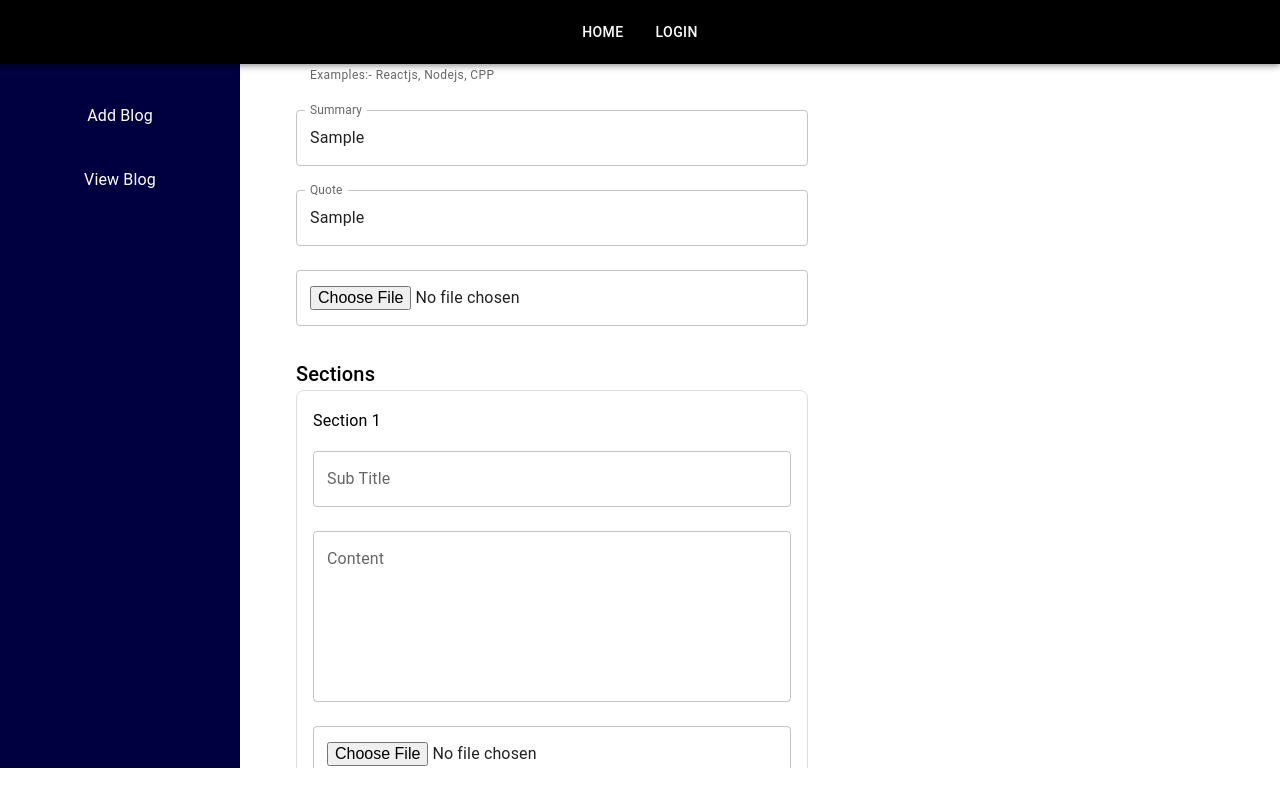
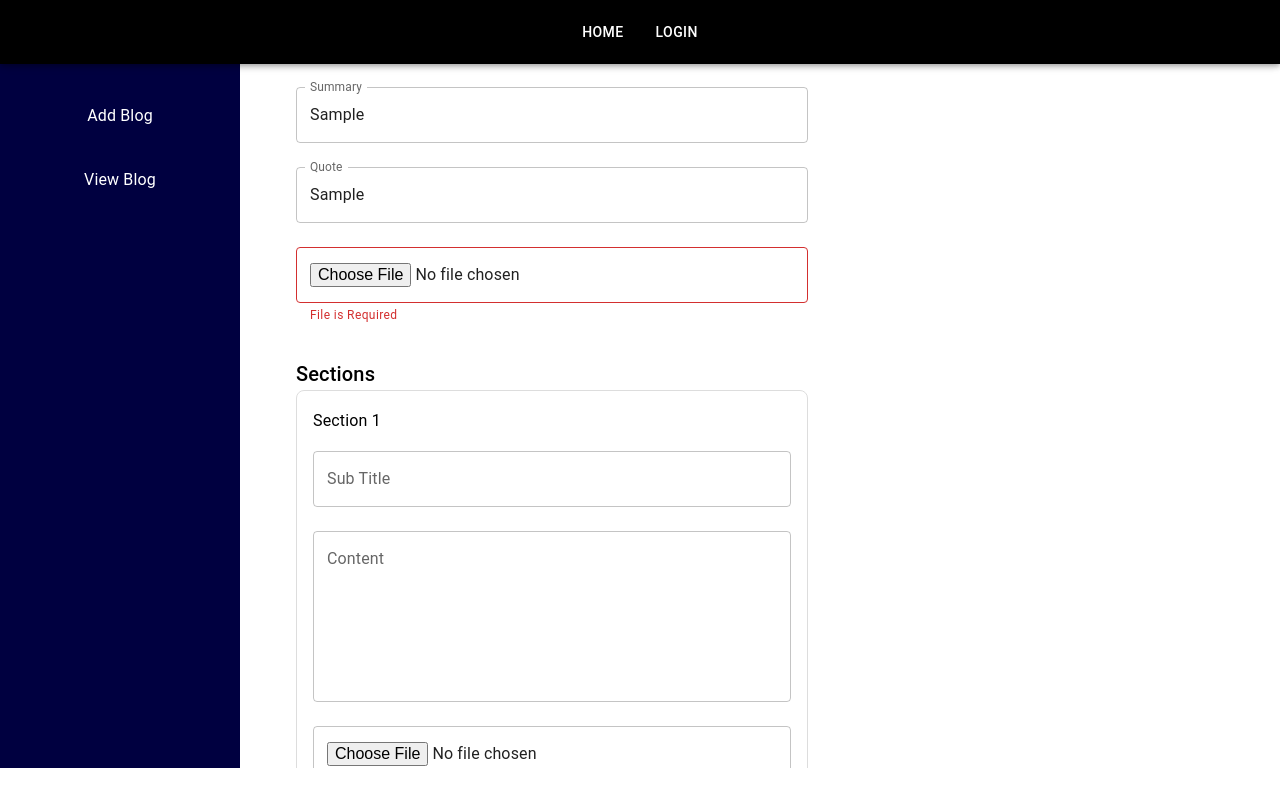
Before and after one commit to Vivek-7684/Blog-Client, a React app: page /Admin/Add-Blog in a window 1280 px wide. Both pictures are taken after typing "Sample", "Sample", "Sample", "Sample", "Sample", "Sample" into the empty fields and a click on the button "ADD SECTION". Built offline with nearby package versions, Linux system fonts and the light colour scheme; the HTML template or start-up script is replaced by a standard one.

Commit message:
Add Blog

```diff
--- a/src/components/AddBlog.jsx
+++ b/src/components/AddBlog.jsx
@@ -175,7 +175,7 @@ export default function Form() {
         if (Array.isArray(err.response.data)) {
           messages = err.response.data.map((errmsg) => errmsg.msg);
         } else {
-          messages = [err.response.data];
+          messages = [err.response.data.error];
         }
 
         setAlert({
@@ -213,7 +213,6 @@ export default function Form() {
     delete newErrors[name];
     setError(newErrors);
   };
-
 
   return (
     <>
@@ -352,15 +351,16 @@ export default function Form() {
 
               <TextField
                 type={"file"}
+                name="sectionImages"
                 margin="normal"
                 fullWidth
                 inputProps={{ accept: "image/png,image/jpeg,image/webp" }}
                 onChange={(e) => handleSectionImageUpload(idx, e)}
               />
 
-              {sections.preview && (
+              {section.preview && (
                 <img
-                  src={sections[idx]?.preview}
+                  src={section?.preview}
                   width="200"
                   height="200"
                   style={{ marginTop: "8px", objectFit: "cover" }}
--- a/src/validation.js
+++ b/src/validation.js
@@ -17,8 +17,5 @@ export const blogSchema = z.object({
     .string()
     .max(2000, "Maximum 2000 Characters are allowed.")
     .optional(),
-  image: z
-    .string()
-    .max(150, "Image path will be upto 150 Characters. ")
-    .optional(),
+  image: z.instanceof(File, { message: 'File is Required' })
 });
```
